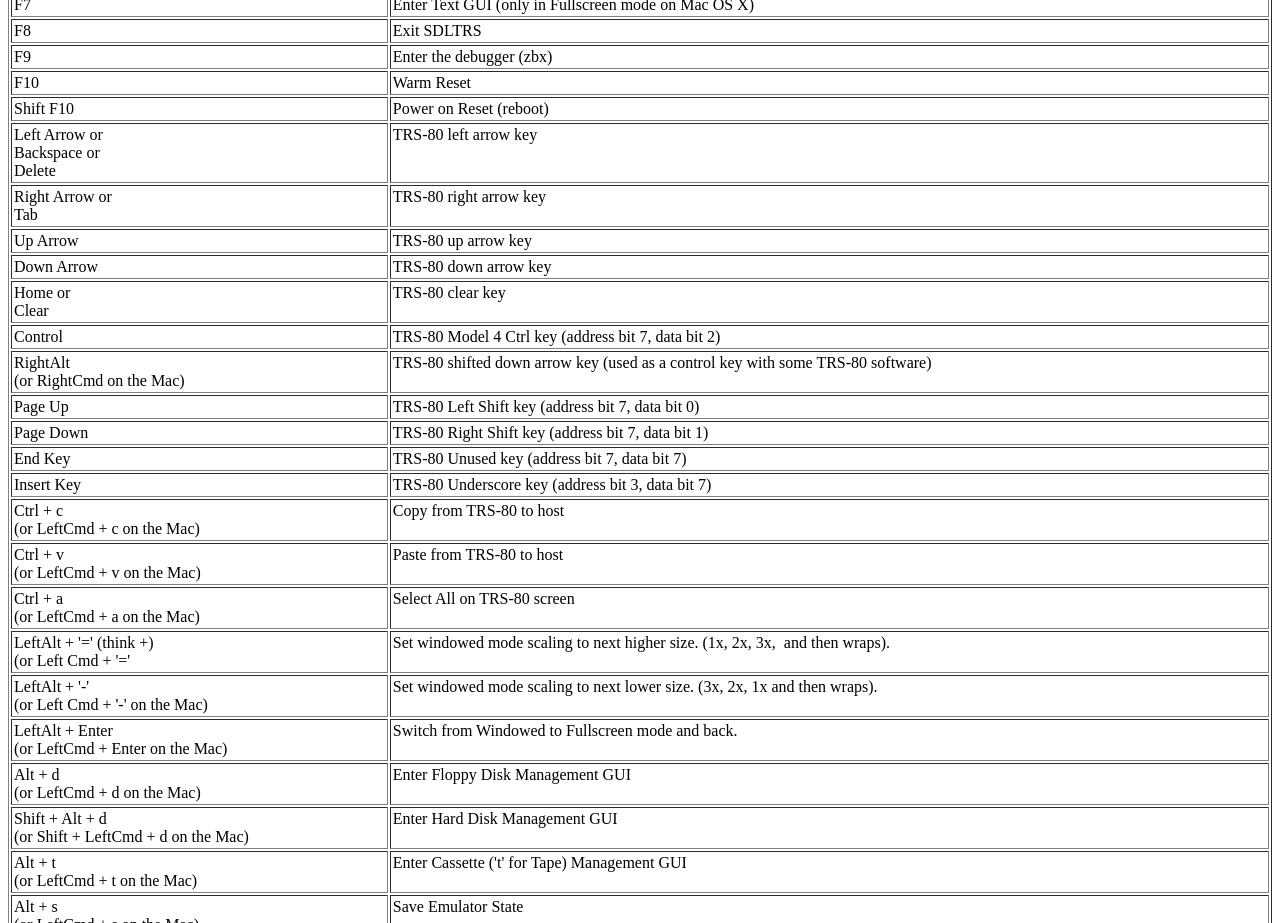
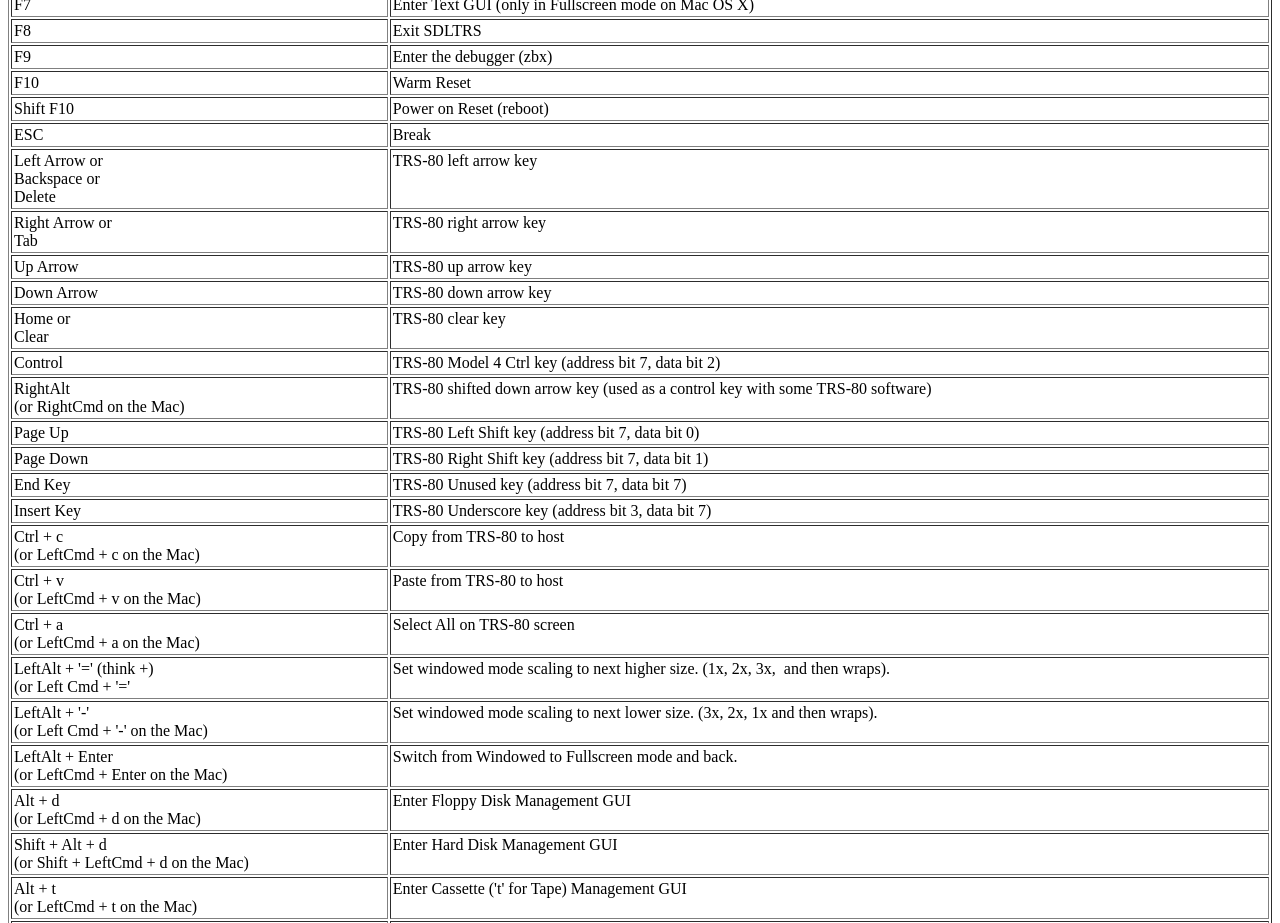
Before and after one commit to RetroPie/sdltrs, a plain HTML site: page docs/Features.html in a window 1280 px wide. Shown: the part 1280-2203 px from the top of the page. Drawn offline with Linux system fonts and the light colour scheme.

Commit message:
Added ESC key docs.

```diff
--- a/docs/Features.html
+++ b/docs/Features.html
@@ -199,6 +199,12 @@
       <td style="vertical-align: top;">Shift F10<br>
       </td>
       <td style="vertical-align: top;">Power on Reset (reboot)<br>
+      </td>
+    </tr>
+    <tr>
+      <td style="vertical-align: top;">ESC<br>
+      </td>
+      <td style="vertical-align: top;">Break<br>
       </td>
     </tr>
     <tr>
```
